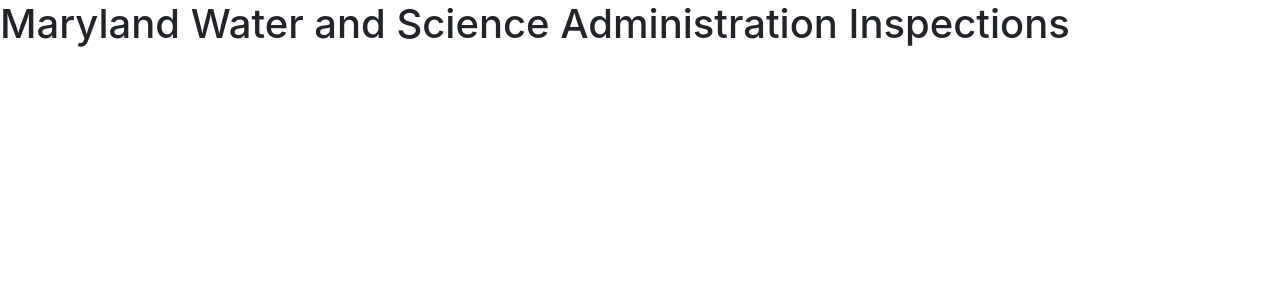
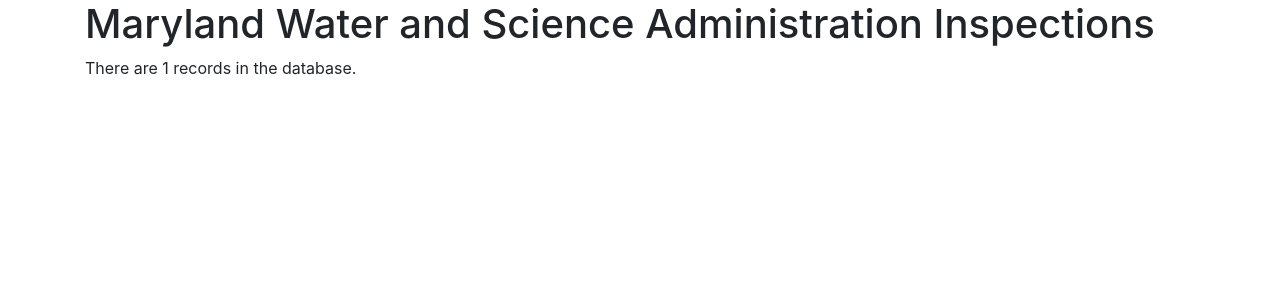
Before and after one commit to stephquinn/final-project-stephquinn, a Python web app: template templates/index.html in a window 1280 px wide. Shown: the top 300 px of the page. Run offline with Jinja, Linux system fonts and the light colour scheme; the template is opened without the code that fills it: most values are stand-ins (such as "Sample title", 1, 10 or a date in 2020); some libraries are stand-ins or nearby versions.

Commit message:
steps toward second table

```diff
--- a/templates/index.html
+++ b/templates/index.html
@@ -1,9 +1,16 @@
 <!doctype html>
 <html lang="en">
-    <head>
-        <link rel="stylesheet" href="https://stackpath.bootstrapcdn.com/bootstrap/4.3.1/css/bootstrap.min.css" crossorigin="anonymous">
-    </head>
-    <body>
+
+<head>
+    <link rel="stylesheet" href="https://stackpath.bootstrapcdn.com/bootstrap/4.3.1/css/bootstrap.min.css"
+        crossorigin="anonymous">
+</head>
+
+<body>
+    <div class="container">
         <h1>Maryland Water and Science Administration Inspections</h1>
-    </body>
+        <p>There are {{ count }} records in the database.</p>
+    </div>
+</body>
+
 </html>
```
Also changed, not shown: app.py (+8 -3 lines).
